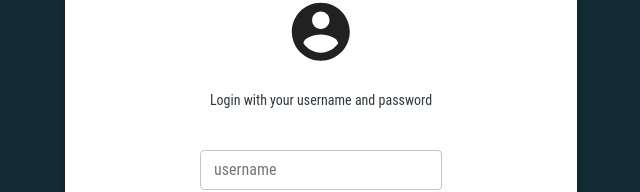
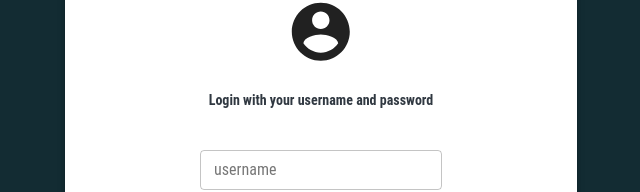
Before and after one commit to Wa4h1h/theplanner, a React (Create React App) app in the folder theplanner_webapp/client/: page /login in a window 1280 px wide. Shown: the part 187-379 px from the top of the page, without its empty margins (319-959 px from the left). Built offline with nearby package versions, Linux system fonts and the light colour scheme.

Commit message:
change head object

```diff
--- a/theplanner_webapp/client/src/components/components/loginAndRegister/StylesLoginAndRegister.js
+++ b/theplanner_webapp/client/src/components/components/loginAndRegister/StylesLoginAndRegister.js
@@ -20,7 +20,8 @@ const useStyles = makeStyles(({
     height: '8ch'
   },
   head: {
-    marginTop: '5%'
+    marginTop: '5%',
+    fontWeight:'bold'
   }
 }))
 
```
